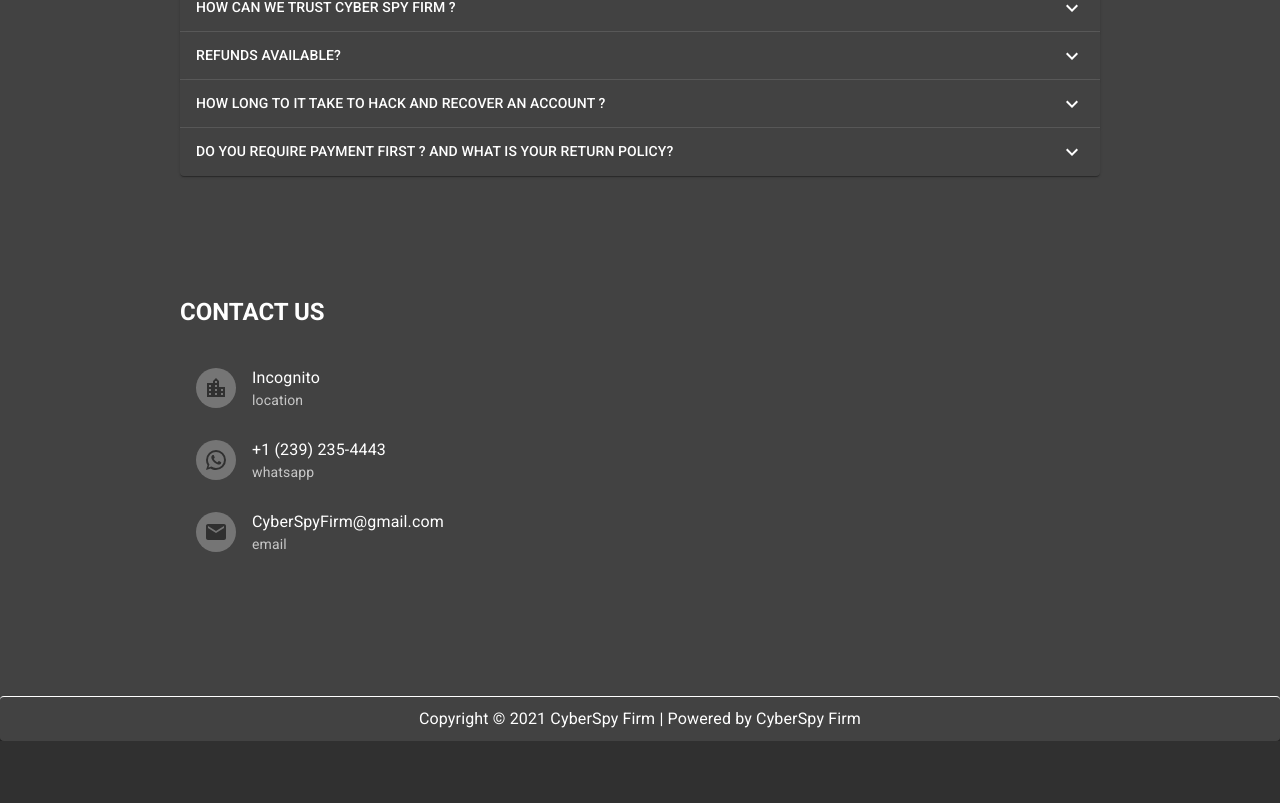
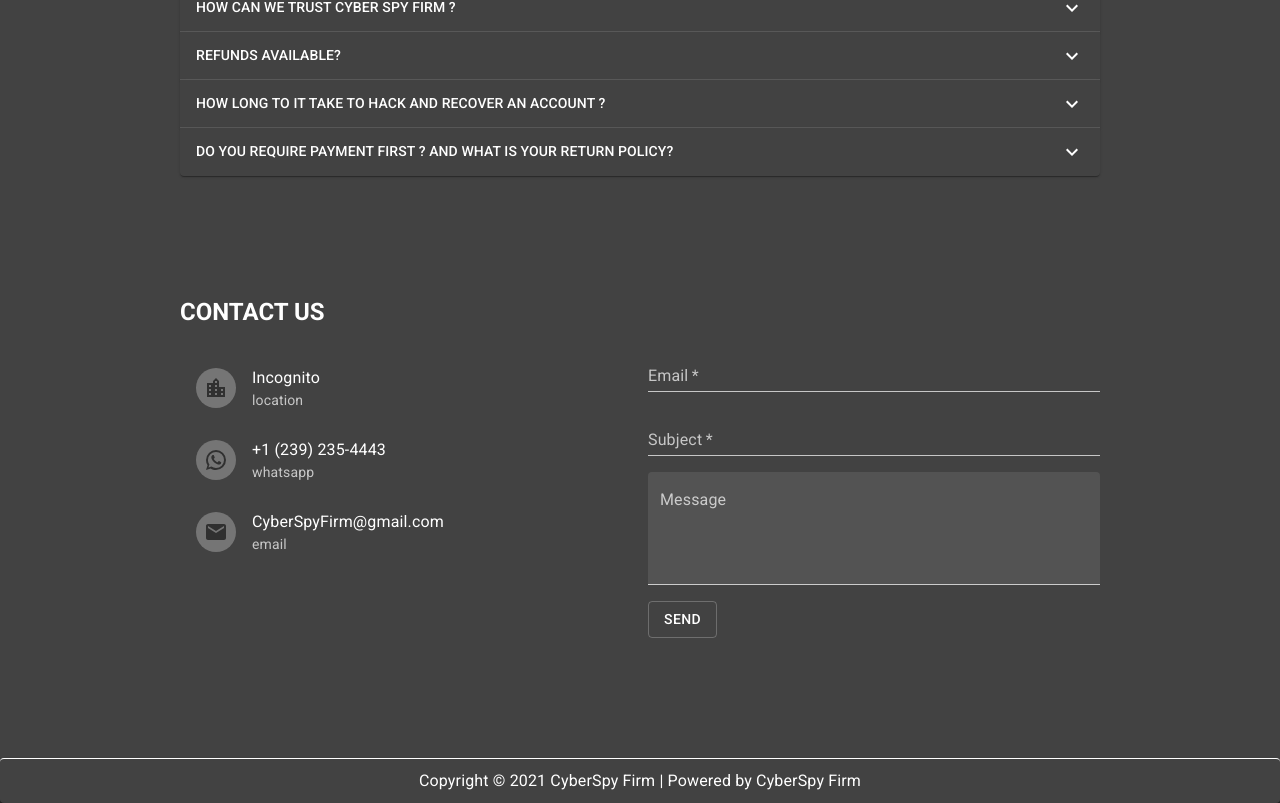
Before and after one commit to Yellow-May/cyberhacking-website-project, a React (Create React App) app: page / in a window 1280 px wide. Shown: the part 2408-3211 px from the top of the page. Before the commit the page ends 3149 px from the top, so only its background shows below. Built offline with nearby package versions, Linux system fonts and the light colour scheme.

Commit message:
Message form added

```diff
--- a/package.json
+++ b/package.json
@@ -1,5 +1,5 @@
 {
-  "name": "cyberhackingfirm-website",
+  "name": "cyberspyfirm-website",
   "version": "0.1.0",
   "private": true,
   "dependencies": {
--- a/src/components/reuseables/contactdetails.tsx
+++ b/src/components/reuseables/contactdetails.tsx
@@ -1,3 +1,4 @@
+import React, { ChangeEvent } from "react";
 import Grid from "@material-ui/core/Grid";
 import Typography from "@material-ui/core/Typography";
 import List from "@material-ui/core/List";
@@ -6,8 +7,40 @@ import ListItemText from "@material-ui/core/ListItemText";
 import ListItemAvatar from "@material-ui/core/ListItemAvatar";
 import Avatar from "@material-ui/core/Avatar";
 import { contactDetailsData } from "./../../data/data";
+import TextField from "@material-ui/core/TextField";
+import Button from "@material-ui/core/Button";
+import { useStyles } from "./../../styles/styles";
 
 export default function ContactDetails() {
+	const classes = useStyles();
+
+	const [formEmail, setEmail] = React.useState("");
+	const [formSubject, setSubject] = React.useState("");
+	const [formMessage, setMessage] = React.useState("");
+
+	const [status, setStatus] = React.useState("");
+
+	const submitForm = (ev: ChangeEvent<HTMLFormElement>) => {
+		ev.preventDefault();
+		const form = ev.target;
+		const data = new FormData(form);
+		const xhr = new XMLHttpRequest();
+		xhr.open(form.method, form.action);
+		xhr.setRequestHeader("Accept", "application/json");
+		xhr.onreadystatechange = () => {
+			if (xhr.readyState !== XMLHttpRequest.DONE) return;
+			if (xhr.status === 200) {
+				setEmail("");
+				setSubject("");
+				setMessage("");
+				setStatus("SUCCESS");
+			} else {
+				setStatus("ERROR");
+			}
+		};
+		xhr.send(data);
+	};
+
 	return (
 		<Grid container spacing={2}>
 			<Grid item xs={12}>
@@ -15,7 +48,7 @@ export default function ContactDetails() {
 					CONTACT US
 				</Typography>
 			</Grid>
-			<Grid item xs={12}>
+			<Grid item sm={12} md={6}>
 				<List>
 					{contactDetailsData.map((item, index) => (
 						<ListItem key={index}>
@@ -30,6 +63,55 @@ export default function ContactDetails() {
 					))}
 				</List>
 			</Grid>
+			<Grid item sm={12} md={6}>
+				<form
+					className={classes.formRoot}
+					noValidate
+					autoComplete='off'
+					onSubmit={submitForm}
+					action='https://formspree.io/f/xwkwzazg'
+					method='POST'>
+					<TextField
+						required
+						id='standard-required'
+						label='Email'
+						name='Email'
+						value={formEmail}
+						onChange={ev => setEmail(ev.target.value)}
+						fullWidth
+					/>
+					<TextField
+						required
+						id='standard-required'
+						label='Subject'
+						name='Subject'
+						value={formSubject}
+						onChange={ev => setSubject(ev.target.value)}
+						fullWidth
+					/>
+					<TextField
+						id='filled-multiline-static'
+						label='Message'
+						name='Message'
+						value={formMessage}
+						onChange={ev => setMessage(ev.target.value)}
+						multiline
+						rows={4}
+						variant='filled'
+						fullWidth
+					/>
+					{status === "SUCCESS" ? (
+						<Typography>Thanks!</Typography>
+					) : (
+						<Button variant='outlined' type='submit'>
+							Send
+						</Button>
+					)}
+					{status === "ERROR" && (
+						<Typography>Ooops! There was an error.</Typography>
+					)}
+				</form>
+			</Grid>
 		</Grid>
 	);
 }
--- a/src/styles/styles.tsx
+++ b/src/styles/styles.tsx
@@ -66,5 +66,10 @@ export const useStyles = makeStyles((theme: Theme) =>
 				height: "15rem",
 			},
 		},
+		formRoot: {
+			"& .MuiTextField-root": {
+				marginBottom: theme.spacing(2),
+			},
+		},
 	})
 );
```
Also changed, not shown: 1 other file (tests, documents, lock files or other folders).
